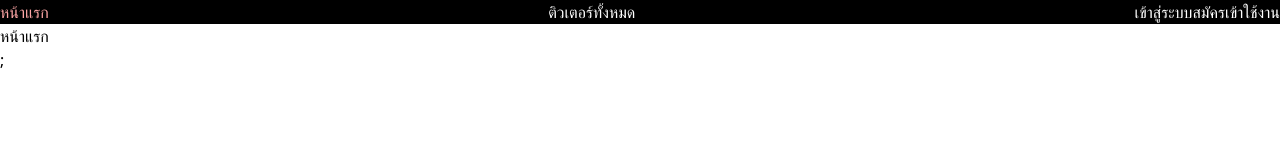
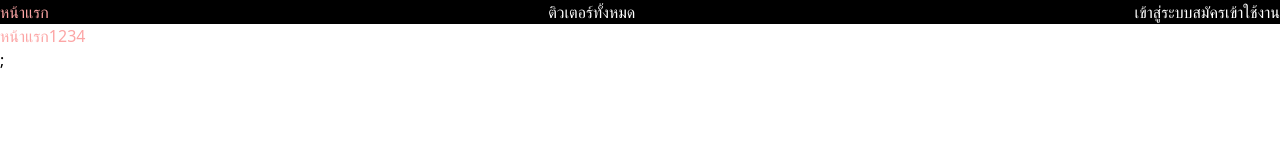
Before and after one commit to panupnpn05/Freelance-Tutor, a Next.js app: page / in a window 1280 px wide. Shown: the top 160 px of the page. Built offline with nearby package versions, Linux system fonts and the light colour scheme.

Commit message:
commit change

```diff
--- a/pages/index.js
+++ b/pages/index.js
@@ -1,7 +1,7 @@
 export default function Home() {
   return (
     <>
-      <h1>หน้าแรก</h1>
+      <h1 className=" text-red-300">หน้าแรก1234</h1>
     </>
   );
 }
--- a/pages/test.js
+++ b/pages/test.js
@@ -2,7 +2,6 @@ export default function test(){
     return(
         <>
         <div>
-            Hello12349834-91238340-
         </div>
         </>
     )
```
